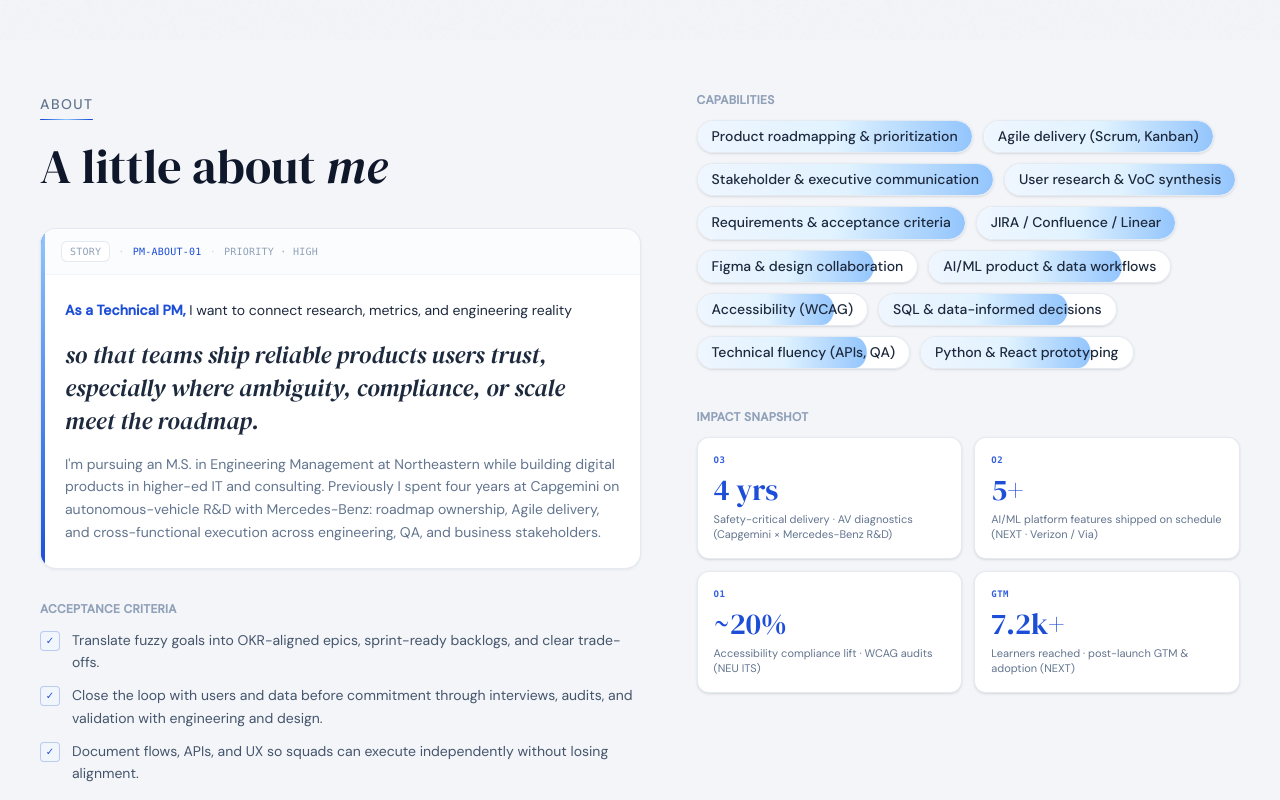
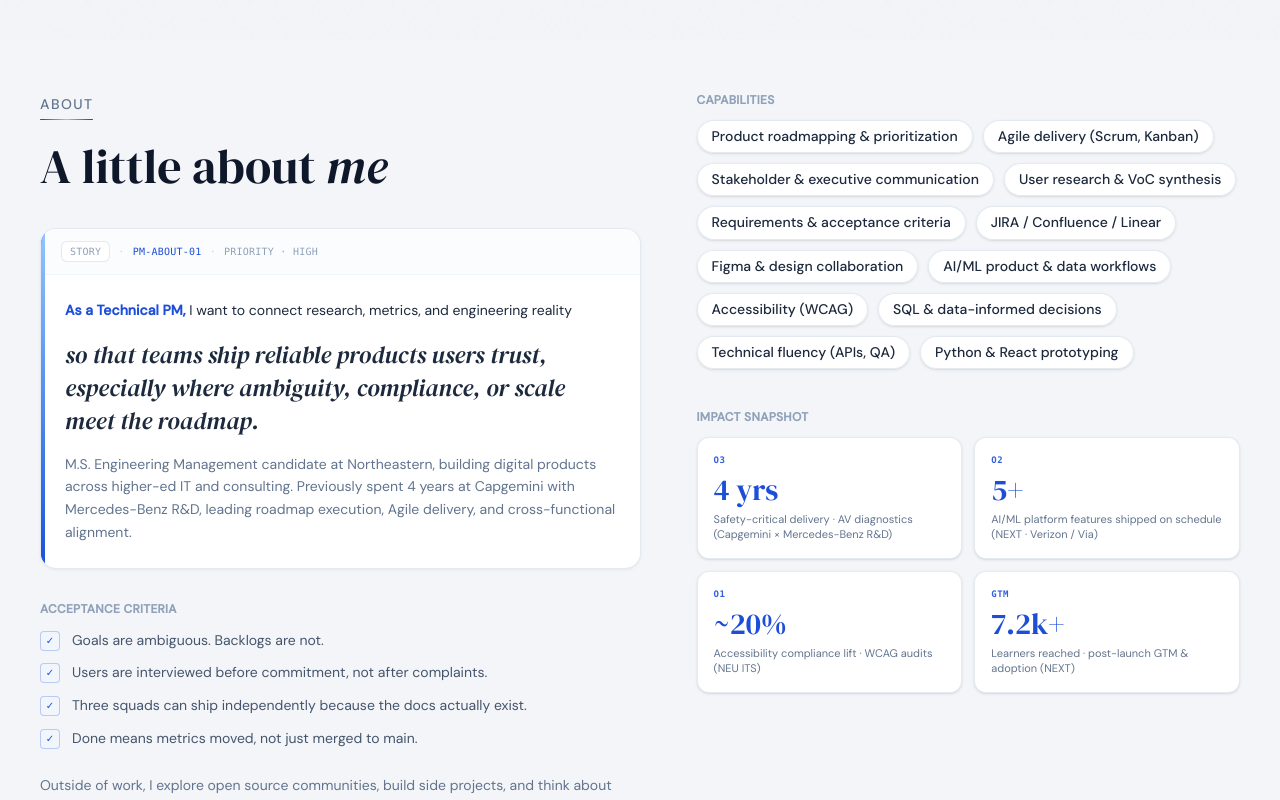
Before and after one commit to simran-129/my-portfolio, a React (Vite) app: page / in a window 1280 px wide. Shown: the part 760-1560 px from the top of the page. Built offline with nearby package versions, Linux system fonts and the light colour scheme.

Commit message:
Enhancements - Footer text, concise text

```diff
--- a/src/App.jsx
+++ b/src/App.jsx
@@ -5,6 +5,7 @@ import About from "./components/About";
 import Experience from "./components/Experience";
 import Projects from "./components/Projects";
 import Contact from "./components/Contact";
+import { personal } from "./data/content";
 
 export default function App() {
   return (
@@ -24,7 +25,8 @@ export default function App() {
         <Contact />
       </main>
       <footer className="relative z-[2] w-full border-t border-slate-200/80 px-6 py-10 text-center text-xs text-slate-400 sm:px-8 lg:px-10">
-        Built with React + Tailwind · Deployed on Vercel
+        {"\u00a9 "}
+        {new Date().getFullYear()} {personal.name} {personal.lastName}. All rights reserved.
       </footer>
     </motion.div>
   );
--- a/src/components/About.jsx
+++ b/src/components/About.jsx
@@ -5,16 +5,13 @@ import SectionLabel from "./SectionLabel";
 import Reveal from "./Reveal";
 import PmTerm from "./PmTerm";
 
-function SkillCapabilityTag({ skill, index }) {
-  const ref = useRef(null);
-  const inView = useInView(ref, { once: true, amount: 0.55 });
+function SkillCapabilityTag({ skill, index, sectionHovered }) {
   const [hover, setHover] = useState(false);
-  const showFill = inView || hover;
+  const showFill = sectionHovered || hover;
   const fill = Math.min(1, Math.max(0.1, skill.depth / 5));
 
   return (
     <motion.div
-      ref={ref}
       onHoverStart={() => setHover(true)}
       onHoverEnd={() => setHover(false)}
       whileHover={{ scale: 1.04, y: -1 }}
@@ -26,8 +23,8 @@ function SkillCapabilityTag({ skill, index }) {
         className="pointer-events-none absolute inset-0 origin-left rounded-full bg-gradient-to-r from-accent-pale via-sky-100/95 to-accent-light"
         animate={{ scaleX: showFill ? fill : 0 }}
         transition={{
-          duration: inView ? 0.82 : 0.36,
-          delay: inView ? 0.08 + index * 0.055 : 0,
+          duration: showFill ? 0.82 : 0.3,
+          delay: showFill ? 0.08 + index * 0.055 : 0,
           ease: [0.16, 1, 0.3, 1],
         }}
         aria-hidden
@@ -40,6 +37,7 @@ function SkillCapabilityTag({ skill, index }) {
 
 export default function About() {
   const sectionRef = useRef(null);
+  const [capabilitiesHovered, setCapabilitiesHovered] = useState(false);
   const sectionInView = useInView(sectionRef, { once: true, amount: 0.12 });
   const { scrollYProgress } = useScroll({
     target: sectionRef,
@@ -134,9 +132,18 @@ export default function About() {
         <div>
           <Reveal delay={0.08}>
             <p className="mb-3 text-xs font-semibold uppercase tracking-wide text-slate-400">Capabilities</p>
-            <div className="flex flex-wrap gap-2.5">
+            <div
+              className="flex flex-wrap gap-2.5"
+              onMouseEnter={() => setCapabilitiesHovered(true)}
+              onMouseLeave={() => setCapabilitiesHovered(false)}
+            >
               {skills.map((skill, i) => (
-                <SkillCapabilityTag key={skill.name} skill={skill} index={i} />
+                <SkillCapabilityTag
+                  key={skill.name}
+                  skill={skill}
+                  index={i}
+                  sectionHovered={capabilitiesHovered}
+                />
               ))}
             </div>
           </Reveal>
--- a/src/components/Contact.jsx
+++ b/src/components/Contact.jsx
@@ -49,7 +49,7 @@ function GitHubLogo({ className }) {
 }
 
 const linkCardClass =
-  "group flex w-full max-w-lg items-center gap-4 rounded-2xl border border-slate-200/90 bg-white p-4 text-left transition-all hover:border-accent/30";
+  "group flex h-full w-full items-center gap-4 rounded-2xl border border-slate-200/90 bg-white p-4 text-left transition-all hover:border-accent/30";
 
 const iconWrapClass =
   "flex h-12 w-12 shrink-0 items-center justify-center rounded-xl border border-slate-200/80 bg-slate-50/90";
@@ -94,7 +94,7 @@ export default function Contact() {
         initial={{ opacity: 0, y: 14 }}
         animate={linksInView ? { opacity: 1, y: 0 } : {}}
         transition={{ duration: 0.55, ease: [0.22, 1, 0.36, 1] }}
-        className="flex w-full flex-col items-start gap-4"
+        className="grid w-full gap-4 md:grid-cols-2 lg:grid-cols-3"
       >
         <button
           type="button"
--- a/src/data/content.js
+++ b/src/data/content.js
@@ -4,7 +4,7 @@ export const personal = {
   tagline:
     "Technical product manager turning ambiguous goals into shipped software, from AI/ML platforms to accessibility and safety-critical products.",
   shortBio:
-    "I'm pursuing an M.S. in Engineering Management at Northeastern while building digital products in higher-ed IT and consulting. Previously I spent four years at Capgemini on autonomous-vehicle R&D with Mercedes-Benz: roadmap ownership, Agile delivery, and cross-functional execution across engineering, QA, and business stakeholders.",
+    "M.S. Engineering Management candidate at Northeastern, building digital products across higher-ed IT and consulting. Previously spent 4 years at Capgemini with Mercedes-Benz R&D, leading roadmap execution, Agile delivery, and cross-functional alignment.",
   email: "singh.simran@northeastern.edu",
   phone: "(857) 707-9451",
   linkedin: "https://www.linkedin.com/in/singh-simran",
@@ -34,9 +34,10 @@ export const aboutContent = {
     outcome: "so that teams ship reliable products users trust, especially where ambiguity, compliance, or scale meet the roadmap.",
   },
   acceptanceCriteria: [
-    "Translate fuzzy goals into OKR-aligned epics, sprint-ready backlogs, and clear trade-offs.",
-    "Close the loop with users and data before commitment through interviews, audits, and validation with engineering and design.",
-    "Document flows, APIs, and UX so squads can execute independently without losing alignment.",
+    "Goals are ambiguous. Backlogs are not.",
+    "Users are interviewed before commitment, not after complaints.",
+    "Three squads can ship independently because the docs actually exist.",
+    "Done means metrics moved, not just merged to main.",
   ],
   /** About section impact snapshot; numbers tie to experience highlights in this file. */
   impactSnapshot: [
```
